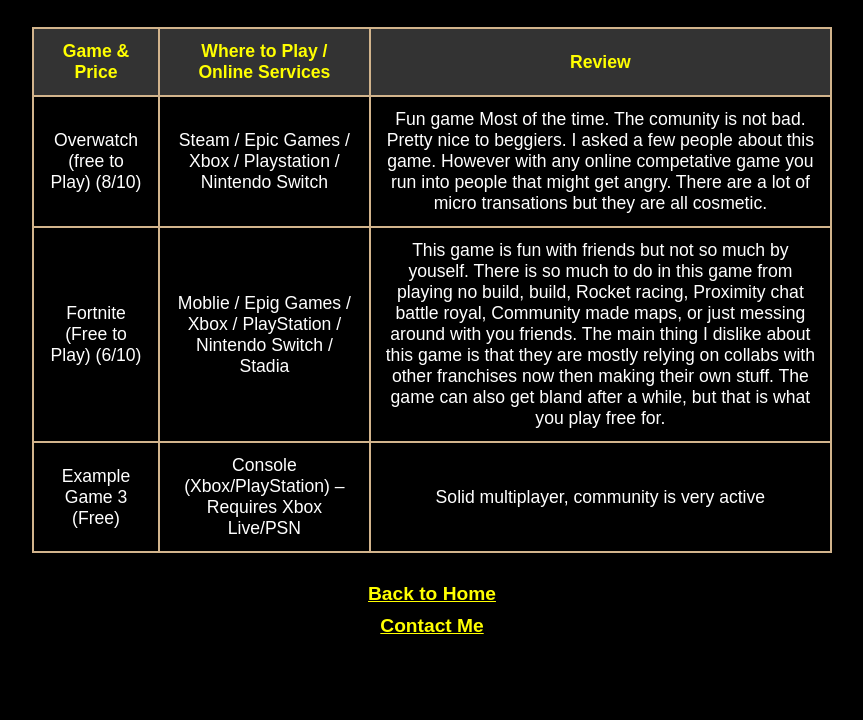
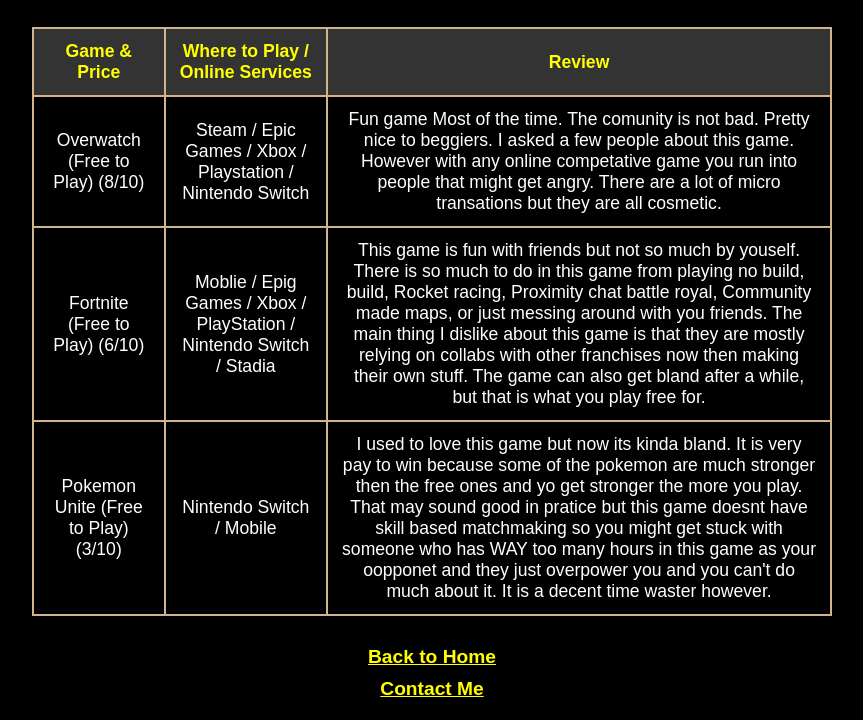
Before and after one commit to awesomet1d0/Class-website, a plain HTML site: page pages/free.html in a window 1280 px wide. Shown: the part 275-995 px from the top of the page, without its empty margins (208-1071 px from the left). Before the commit the page ends 932 px from the top, so only its background shows below. Drawn offline with Linux system fonts and the light colour scheme.

Commit message:
Update free.html

```diff
--- a/pages/free.html
+++ b/pages/free.html
@@ -50,7 +50,7 @@
           <th>Review</th>
         </tr>
         <tr>
-          <td>Overwatch (free to Play) (8/10) </td>
+          <td>Overwatch (Free to Play) (8/10) </td>
           <td> Steam / Epic Games  / Xbox / Playstation / Nintendo Switch
           </td>
           <td>Fun game Most of the time. The comunity is not bad. Pretty nice to beggiers. I asked a few people about this game. However with any online competative game you run into people that might get angry. There are a lot of micro transations but they are all cosmetic. </td>
@@ -61,9 +61,9 @@
           <td>This game is fun with friends but not so much by youself. There is so much to do in this game from playing no build, build, Rocket racing, Proximity chat battle royal, Community made maps, or just messing around with you friends. The main thing I dislike about this game is that they are mostly relying on collabs with other franchises now then making their own stuff. The game can also get bland after a while, but that is what you play free for. </td>
         </tr>
         <tr>
-          <td>Example Game 3 (Free)</td>
-          <td>Console (Xbox/PlayStation) – Requires Xbox Live/PSN</td>
-          <td>Solid multiplayer, community is very active</td>
+          <td>Pokemon Unite (Free to Play) (3/10) </td>
+          <td> Nintendo Switch / Mobile </td>
+          <td> I used to love this game but now its kinda bland. It is very pay to win because some of the pokemon are much stronger then the free ones and yo get stronger the more you play. That may sound good in pratice but this game doesnt have skill based matchmaking so you might get stuck with someone who has WAY too many hours in this game as your oopponet and they just overpower you and you can't do much about it. It is a decent time waster however.</td>
         </tr>
       </table>
     </main>
```
